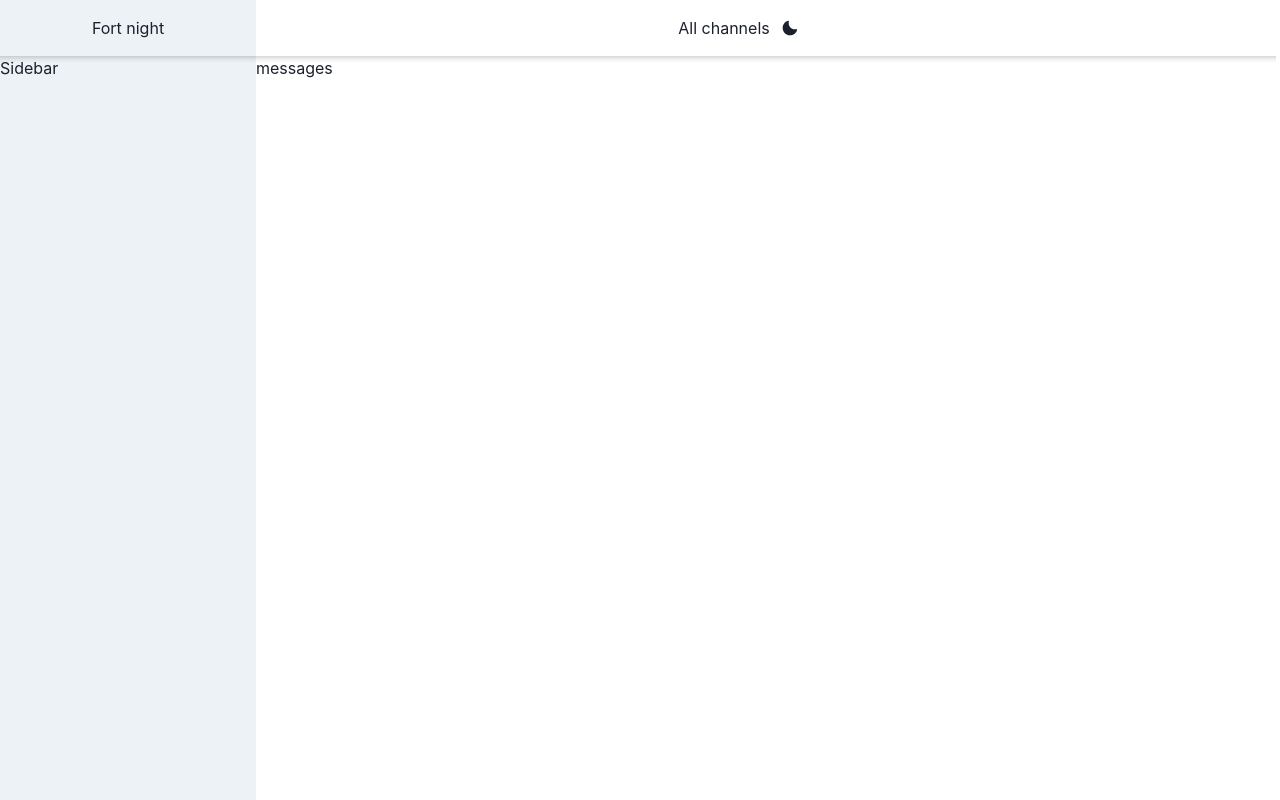
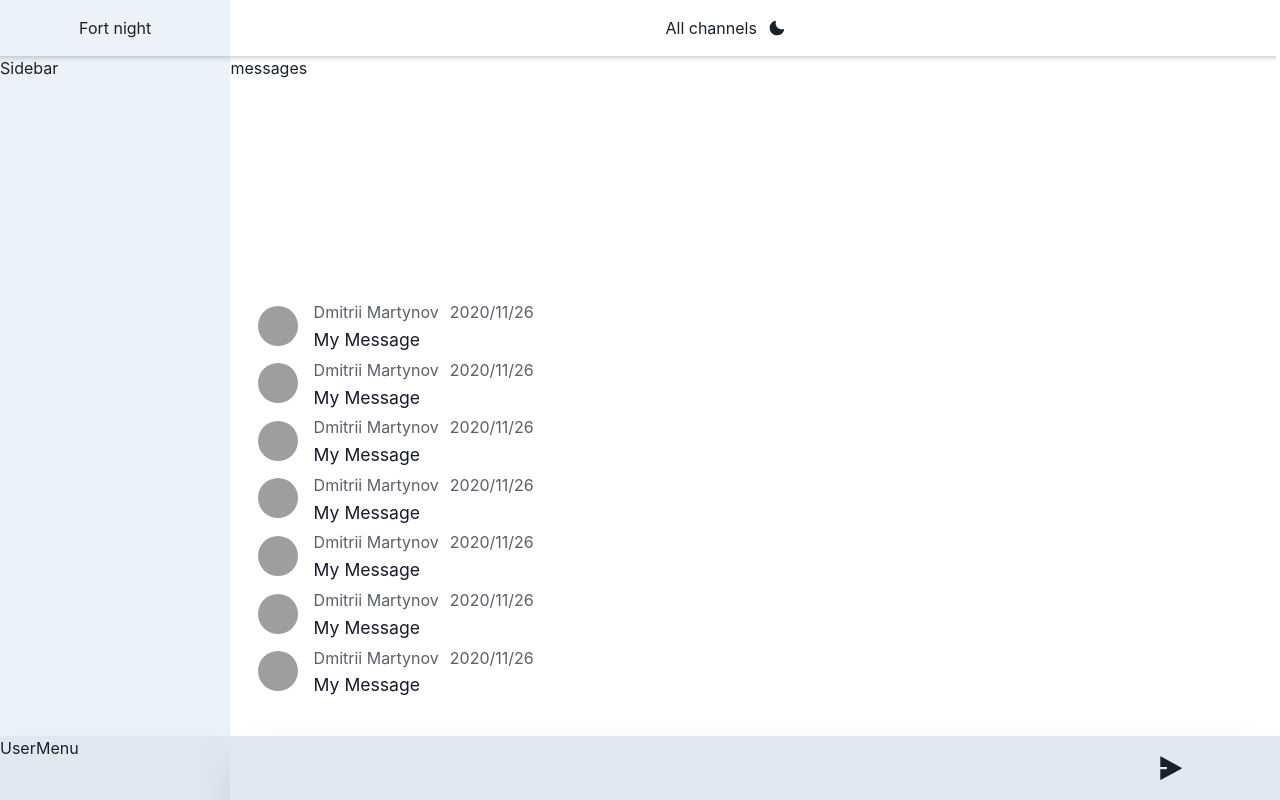
Before and after one commit to martynov-dm/chat_app_socketio, a React app in the folder client/: page / in a window 1280 px wide. Built offline with nearby package versions, Linux system fonts and the light colour scheme; grey boxes are pictures that could not be loaded; a web font is replaced by a local one.

Commit message:
styled message input

```diff
--- a/client/src/components/MainWindow/CreateMessageForm/CreateMessageForm.tsx
+++ b/client/src/components/MainWindow/CreateMessageForm/CreateMessageForm.tsx
@@ -1,45 +1,67 @@
-import React from 'react'
-import styled from 'styled-components'
+import React, { useState } from 'react'
 import { RiSendPlane2Fill } from 'react-icons/ri'
+import {
+  Box,
+  Flex,
+  IconButton,
+  Input,
+  InputGroup,
+  InputRightElement,
+  useColorModeValue,
+} from '@chakra-ui/react'
+import { css } from '@emotion/react'
 
-const MessagesSectionLayout = styled.form`
-  display: flex;
-  align-items: center;
-  border-top: 1px solid #e0e0e0;
-  height: 3.8rem;
-  width: 100%;
+// svg {
+//   width: 2rem;
+//   height: 2rem;
+//   fill: #006eff;
+//   margin-right: 2rem;
+// }
 
-  svg {
-    width: 2rem;
-    height: 2rem;
-    fill: #006eff;
-    margin-right: 2rem;
-  }
+// button {
+//   position: relative;
+//   border: 0;
+//   background: #fff;
+//   padding: 0;
+//   cursor: pointer;
+// }
 
-  button {
-    position: relative;
-    border: 0;
-    background: #fff;
-    padding: 0;
-    cursor: pointer;
-  }
+// input:first-child {
+//   flex: 1 1 100%;
+//   padding: 1rem;
+//   border: 0;
+//   font-size: 1rem;
+// }
 
-  input:first-child {
-    flex: 1 1 100%;
-    padding: 1rem;
-    border: 0;
-    font-size: 1rem;
-  }
-`
+const handleMessageSubmit = () => {}
 
 const CreateMessageForm: React.FC = () => {
+  const bgColor = useColorModeValue('gray.200', 'gray.900')
+  const [message, setMessage] = useState('')
   return (
-    <MessagesSectionLayout>
-      <input placeholder='Type a Message...' />
-      <button type='submit'>
-        <RiSendPlane2Fill />
-      </button>
-    </MessagesSectionLayout>
+    <Flex
+      align='center'
+      justify='space-evenly'
+      mt='5'
+      h='4rem'
+      bg={bgColor}
+      boxShadow='2xl'
+    >
+      <Input
+        borderRadius='xl'
+        width='70%'
+        onChange={(e) => setMessage(e.currentTarget.value)}
+      />
+      <RiSendPlane2Fill
+        onClick={handleMessageSubmit}
+        css={css`
+          width: 1.65rem;
+          height: 1.65rem;
+
+          cursor: pointer;
+        `}
+      />
+    </Flex>
   )
 }
 
--- a/client/src/components/MainWindow/MainWindow.tsx
+++ b/client/src/components/MainWindow/MainWindow.tsx
@@ -2,7 +2,6 @@ import React from 'react'
 import { css } from '@emotion/react'
 
 import styled from 'styled-components'
-import RoomHeader from './RoomHeader/RoomHeader'
 import MessageList from './MessageList/MessageList'
 import CreateMessageForm from './CreateMessageForm/CreateMessageForm'
 import { useColorModeValue } from '@chakra-ui/react'
@@ -18,6 +17,7 @@ const MainWindow = () => {
 
         width: 100%;
         height: 100%;
+        display: flex;
         flex-direction: column;
         position: relative;
 
@@ -25,9 +25,8 @@ const MainWindow = () => {
       `}
     >
       <div>messages</div>
-      {/* <RoomHeader />
       <MessageList />
-      <CreateMessageForm /> */}
+      <CreateMessageForm />
     </section>
   )
 }
--- a/client/src/components/Sidebar/Sidebar.tsx
+++ b/client/src/components/Sidebar/Sidebar.tsx
@@ -2,19 +2,9 @@ import React from 'react'
 import styled from 'styled-components'
 import CreateServer from './CreateServer/CreateServer'
 import RoomList from './RoomList/RoomList'
-import UserHeader from './UserHeader/UserHeader'
 import { css } from '@emotion/react'
 import { useColorModeValue } from '@chakra-ui/react'
-
-// const SidebarLayout = styled.aside`
-//   flex: none;
-//   width: 18rem;
-//   height: 100vh;
-//   display: flex;
-//   flex-direction: column;
-//   border-right: 1px solid rgba(0, 0, 0, 0.1);
-//   background: #ffffff;
-// `
+import UserMenu from './UserMenu/UserMenu'
 
 const Sidebar: React.FC = () => {
   const bgColor = useColorModeValue('#EDF2F7', '#1A202C')
@@ -28,9 +18,14 @@ const Sidebar: React.FC = () => {
         width: 100%;
 
         background-color: ${bgColor};
+
+        display: flex;
+        flex-direction: column;
       `}
     >
       <div>Sidebar</div>
+      <UserMenu />
+
       {/* <UserHeader />
       <RoomList />
       <CreateServer /> */}
--- /dev/null
+++ b/client/src/components/Sidebar/UserMenu/UserMenu.tsx
@@ -0,0 +1,15 @@
+import { Flex, useColorModeValue } from '@chakra-ui/react'
+import React from 'react'
+import { css } from '@emotion/react'
+
+const UserMenu = (props: any) => {
+  const bgColor = useColorModeValue('gray.200', 'gray.900')
+
+  return (
+    <Flex mt='auto' h='4rem' bg={bgColor} boxShadow='2xl'>
+      UserMenu
+    </Flex>
+  )
+}
+
+export default UserMenu
--- a/client/src/pages/Main.tsx
+++ b/client/src/pages/Main.tsx
@@ -16,7 +16,7 @@ const Main: React.FC = () => {
           height: 100vh;
 
           display: grid;
-          grid-template-columns: minmax(10rem, 20%) 1fr;
+          grid-template-columns: minmax(12rem, 18%) 1fr;
           grid-template-rows: minmax(3rem, 7%) 1fr;
         `}
       >
```
Also changed, not shown: client/src/components/MainWindow/RoomHeader/RoomHeader.tsx (deleted, +0 -55 lines), client/src/components/Sidebar/UserHeader/UserHeader.tsx (deleted, +0 -33 lines), 1 other file (tests, documents, lock files or other folders).
